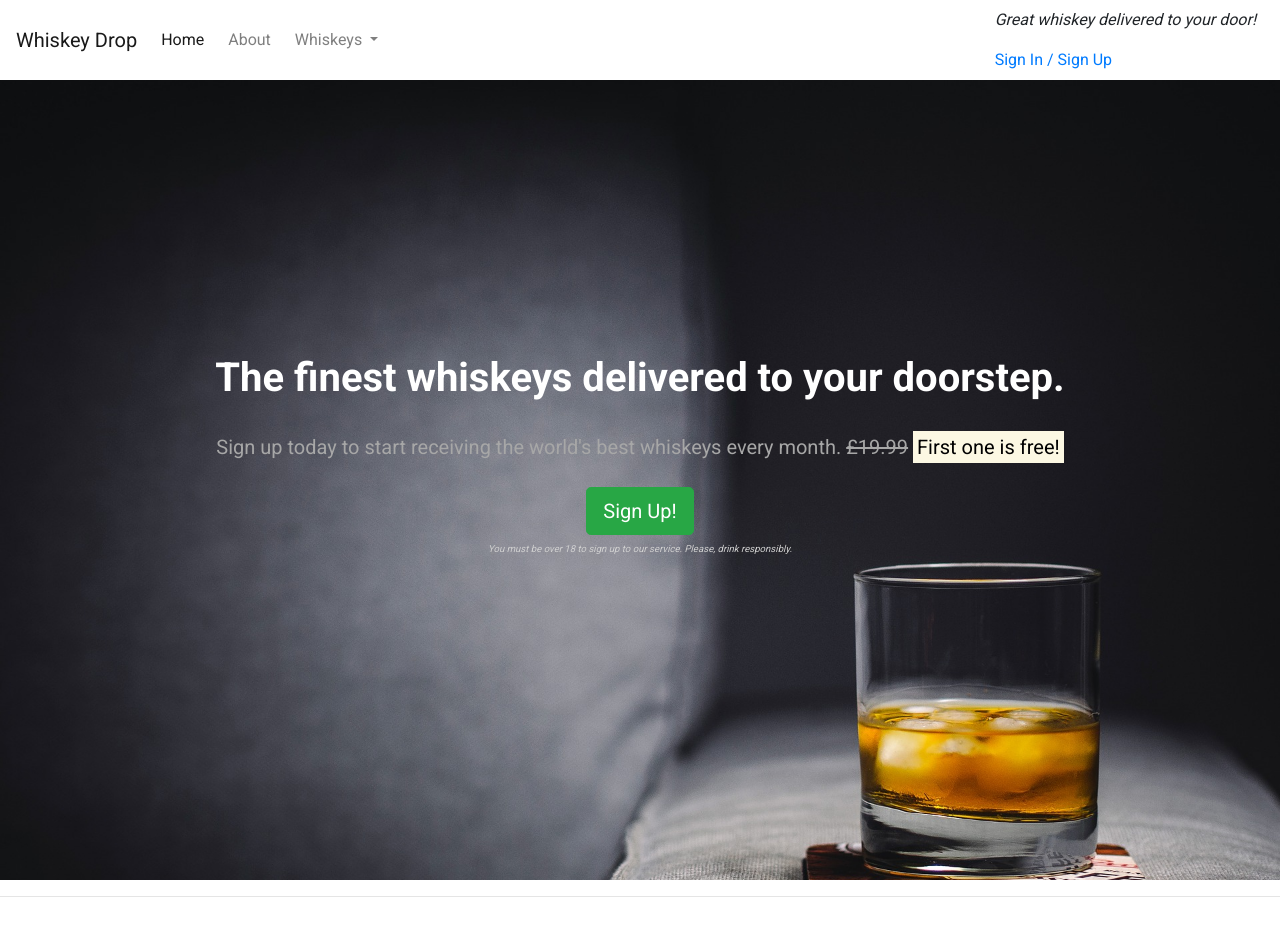
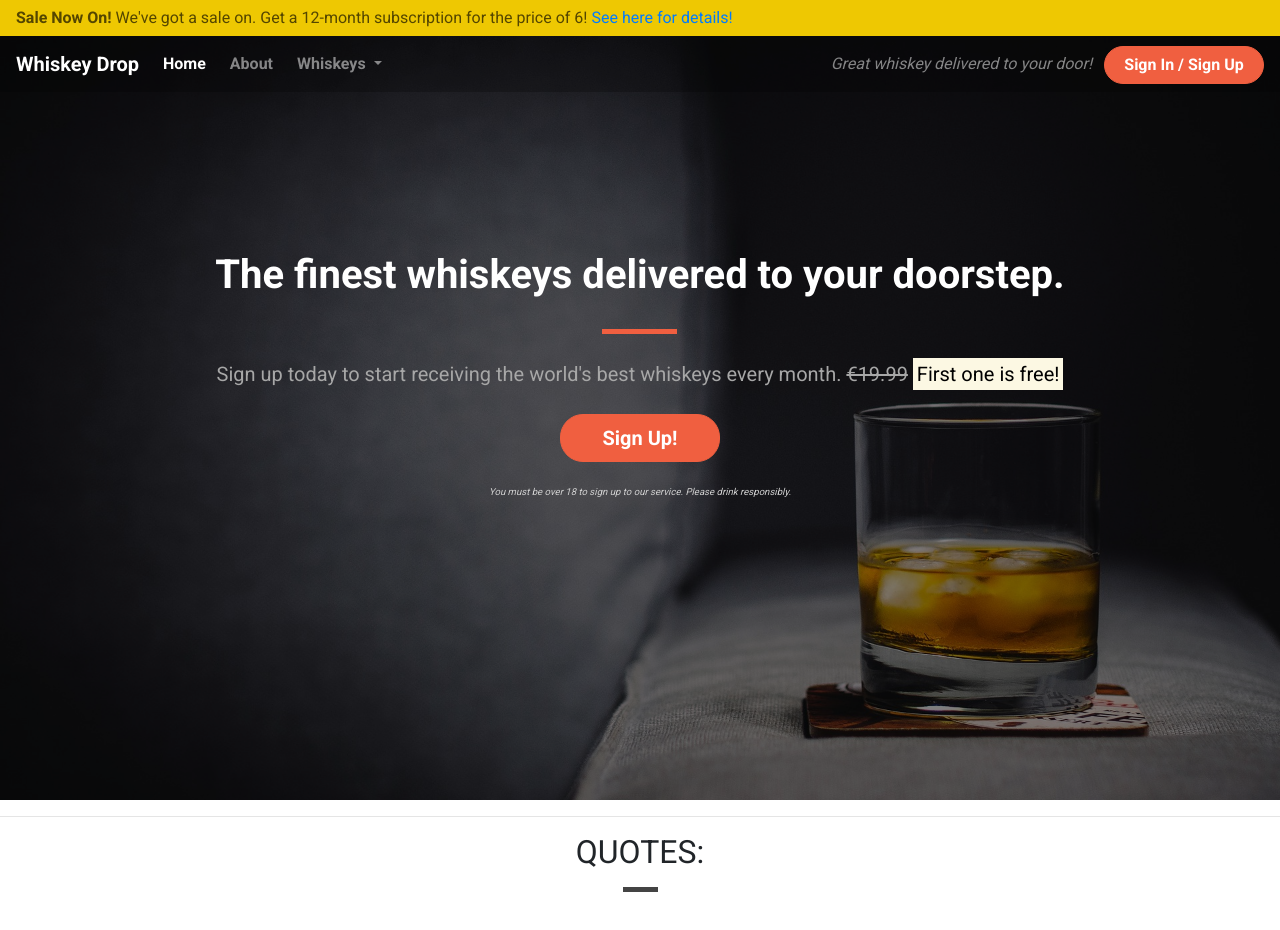
Before and after one commit to ajmccredie/whiskey-drop, a plain HTML site: page index.html in a window 1280 px wide. Shown: the top 930 px of the page. Drawn offline with nearby package versions, Linux system fonts and the light colour scheme.

Commit message:
Add final styles to customise bootstrap

```diff
--- a/assets/css/style.css
+++ b/assets/css/style.css
@@ -4,12 +4,15 @@ body {
 
 /* Containers */
 
-/*.alert-container {}*/
+.container-wrapper--red {
+    background-color: #f05f40;
+    color: white;
+}
 
 .callout-container {
     height: 100vh;
 
-    background: url('../whiskey-background.jpg') no-repeat center center fixed;
+    background: url('../whiskey-background.jpg') no-repeat bottom right fixed;
     -webkit-background-size: cover;
     -moz-background-size: cover;
     -o-background-size: cover;
@@ -31,26 +34,41 @@ body {
     background-color: rgba(0, 0, 0, 0.5);
 }
 
-/*.quotes-container {}*/
-
-/*.features-container {}*/
-
-/* Block dividers */
-
-.block-divider {
-    width: 75px;
-    height: 5px;
-    border: 0;
-    background-color: #444;
+.content-container {
+    padding-top: 75px;
+    padding-bottom: 75px;
 }
 
-.block-divider--orange {
-    background-color: #f05f40;
+/* Navbar */
+
+.navalert-container {
+    position: absolute;
+    top: 0;
+    left: 0;
+    z-index: 1;
+    padding-left: 0;
+    padding-right: 0;
 }
 
-.block-divider--short {
-    width: 35px;
+.navbar {
+    margin-bottom: 0;
+    width: 100%;
+    background-color: rgba(0, 0, 0, .25);
+    border: 0;
 }
+
+.navbar .navbar-toggler {
+    border: 0;
+}
+
+.navbar .navbar-brand {
+    font-weight: bold;
+}
+
+.navbar .navbar-nav a {
+    font-weight: bold;
+}
+
 
 /* Jumbotron */
 
@@ -76,6 +94,27 @@ body {
     color: #d0d0d0;
 }
 
+/* Block dividers */
+
+.block-divider {
+    width: 75px;
+    height: 5px;
+    border: 0;
+    background-color: #444;
+}
+
+.block-divider--orange {
+    background-color: #f05f40;
+}
+
+.block-divider--white {
+    background-color: white;
+}
+
+.block-divider--short {
+    width: 35px;
+}
+
 /* Buttons */
 
 .btn--cta {
@@ -98,3 +137,61 @@ body {
     border-color: #df4929;
     color: white;
 }
+
+/* Alert */
+
+.alert-container .col-12 {
+    padding-left: 0;
+    padding-right: 0;
+}
+
+.site-wide-alert {
+    color: #544600;
+    background-color: #eec802;
+    border-color: #eec802;
+    padding: 5px 15px;
+    margin-bottom: 0;
+    border: 1px solid transparent;
+    border-radius: 0;
+}
+
+/* Page Headers */
+
+.page-header {
+    margin-bottom: 0;
+    border-bottom: 0;
+    text-align: center;
+}
+
+.page-header h2 {
+    margin-top: 0;
+}
+
+/* Quotes */
+
+.quotes .page-header {
+    margin-bottom: 25px;
+}
+
+/* Features */
+
+.feature {
+    text-align: center;
+    margin-bottom: 40px;
+}
+
+.feature i {
+    margin-bottom: 20px;
+    font-size: 45px;
+    line-height: 45px;
+}
+
+.feature .btn {
+    background-color: white;
+    border-color: white;
+    border-radius: 15px;
+    min-width: 100px;
+    font-weight: bold;
+    margin-top: 10px;
+    color: #f05f40;
+}
--- a/index.html
+++ b/index.html
@@ -13,8 +13,20 @@
 </head>
 
 <body>
-    <nav class="navbar navbar-light bg-ligh navbar-expand-sm">
+    <div class="container-fluid navalert-container">
+        <div class="container-fluid alert-container">
+            <div class="row d-none d-sm-block">
+                <div class="col-12">
+                    <div class="site-wide-alert alert alert-warning">
+                        <strong>Sale Now On!</strong> We've got a sale on. Get a 12-month subscription for the price of
+                        6! <a href="">See here for details!</a>
+                    </div>
+                </div>
+            </div>
+        </div>
+        <nav class="navbar navbar-dark navbar-expand-sm">
             <a href="/" class="navbar-brand">Whiskey Drop</a>
+
             <button class="navbar-toggler ml-auto" type="button" data-toggle="collapse" data-target="#navbarNavDropdown"
                 aria-controls="navbarNavDropdown" aria-expanded="false" aria-label="Toggle navigation">
                 <span class="navbar-toggler-icon"></span></button>
@@ -36,40 +48,32 @@
                         </div>
                     </li>
 
-                <li class="nav-item mr-2 d-block d-sm-none"><a class="nav-link" href="">Sign In / Sign Up</a></li>
+                    <li class="nav-item mr-2 d-block d-sm-none"><a class="nav-link" href="/login">Sign In / Sign Up</a>
+                    </li>
                 </ul>
             </div>
-        <li class="nav-item mr-2 d-block d-sm-none"><a class="nav-link" href="/login">Sign In / Sign Up</a></li>
-        </ul>
             <div class="d-none d-md-block">
-            <p class="navbar-textmy-auto mr-2"><i>Great whiskey delivered to your door!</i></p>
-            <a href="/login">Sign In / Sign Up</a>
-        </div>
+                <p class="navbar-text my-auto mr-2"><i>Great whiskey delivered to your door!</i></p>
+                <a href="/login" class="btn btn--cta btn--red">Sign In / Sign Up</a>
             </div>
         </nav>
-    <!-- <article class="container alert-container">
-        <div class="row d-none d-sm-block">
-            <div class="col-12">
-                <div class="alert alert-warning">
-                    <strong>SALE NOW ON!</strong> We've got a sale on. Get a 12-month subscription for the price of 6!
-                    <a href="">See here for details!</a>
     </div>
-            </div>
-        </div> -->
     <div class="container-fluid callout-container">
         <!-- Callout -->
+        <div class="opaque-overlay">&nbsp;</div>
         <div class="row">
             <div class="col-12">
                 <section class="callout jumbotron text-center">
-                        <h1>The finest whiskeys delivered to your doorstep.</h1>
+                    <h1 class="jumbotron-header">The finest whiskeys delivered to your doorstep.</h1>
+                    <hr class="block-divider block-divider--orange">
                     <p class="lead">Sign up today to start receiving the world's best whiskeys every month.
-                            <s class="d-none d-sm-inline">£19.99</s>
+                        <s class="d-none d-sm-inline">€19.99</s>
                         <span class="d-inline d-sm-none"><br></span>
                         <strong><mark>First one is free!</mark></strong>
                     </p>
-                        <button class="btn btn-success btn-lg" data-toggle="modal" data-target="#signUpModal">Sign
-                            Up!</button>
-                        <p class="text-muted"><small>You must be over 18 to sign up to our service. Please, drink
+                    <p><button class="btn btn-lg btn--cta btn--red" data-toggle="modal" data-target="#signUpModal">Sign
+                            Up!</button></p>
+                    <p class="text-muted"><small>You must be over 18 to sign up to our service. Please drink
                             responsibly.</small></p>
                 </section>
             </div>
@@ -79,12 +83,13 @@
     <hr>
 
     <!-- Quotes -->
+    <div class="container-wrapper">
         <div class="container quotes-container">
             <section class="quotes">
                 <div class="row">
-                    <div class="col-12 my-5">
+                    <div class="col-12 page-header">
                         <h2 class="text-uppercase">Quotes:</h2>
-                    </div>
+                        <hr class="block-divider block-divider--short" </div>
                     </div>
                     <div class="row">
                         <div class="col-12 col-md-6">
@@ -94,7 +99,8 @@
                                 </div>
                                 <div class="media-body">
                                     <blockquote class="blockquote">
-                                    <p>I've been introduced to more than 10 great international whiskeys I never knew
+                                        <p>I've been introduced to more than 10 great international whiskeys I never
+                                            knew
                                             about.
                                         </p>
                                         <p>- Jane Doe</p>
@@ -117,23 +123,26 @@
                         </div>
             </section>
         </div>
+    </div>
     <!-- /.quotes -->
     <hr>
 
     <!-- Features -->
-        <div class="features-container">
+    <div class="container-wrapper container-wrapper--red">
+        <div class="container features-container content-container">
             <section class="features">
                 <div class="row">
-                    <div class="col-12 my-5">
+                    <div class="col-12 page-header">
                         <h2 class="text-uppercase">Features:</h2>
-                    </div>
+                        <hr class="block-divider block-divider--short block-divider--white" </div>
                     </div>
                     <div class="row">
                         <div class="col-12 col-md-6 col-lg-4">
                             <div class="feature">
                                 <h3><i class="fa-solid fa-gift d-none d-sm-block"></i> Feature 1 <span
                                         class="badge badge-success">NEW!</span></h3>
-                            <p>Lorem ipsum dolor sit amet, consectetur adipiscing elit, sed do eiusmod tempor incididunt
+                                <p>Lorem ipsum dolor sit amet, consectetur adipiscing elit, sed do eiusmod tempor
+                                    incididunt
                                     ut
                                     labore et dolore magna aliqua. Ut enim ad minim veniam, quis nostrud exercitation
                                     ullamco
@@ -144,7 +153,8 @@
                         <div class="col-12 col-md-6 col-lg-4">
                             <div class="feature">
                                 <h3><i class="fa-solid fa-credit-card d-none d-sm-block"></i> Feature 2</h3>
-                            <p>Lorem ipsum dolor sit amet, consectetur adipiscing elit, sed do eiusmod tempor incididunt
+                                <p>Lorem ipsum dolor sit amet, consectetur adipiscing elit, sed do eiusmod tempor
+                                    incididunt
                                     ut
                                     labore et dolore magna aliqua. Ut enim ad minim veniam, quis nostrud exercitation
                                     ullamco
@@ -155,7 +165,8 @@
                         <div class="col-12 d-md-none d-lg-block col-lg-4">
                             <div class="feature">
                                 <h3><i class="fa-solid fa-circle-xmark d-none d-sm-block"></i> Feature 3</h3>
-                            <p>Lorem ipsum dolor sit amet, consectetur adipiscing elit, sed do eiusmod tempor incididunt
+                                <p>Lorem ipsum dolor sit amet, consectetur adipiscing elit, sed do eiusmod tempor
+                                    incididunt
                                     ut
                                     labore et dolore magna aliqua. Ut enim ad minim veniam, quis nostrud exercitation
                                     ullamco
@@ -166,6 +177,7 @@
                     </div>
             </section>
             <!-- /.features -->
+        </div>
     </div>
     </article>
 
```
Lines whose indentation alone changed are shown as unchanged.
